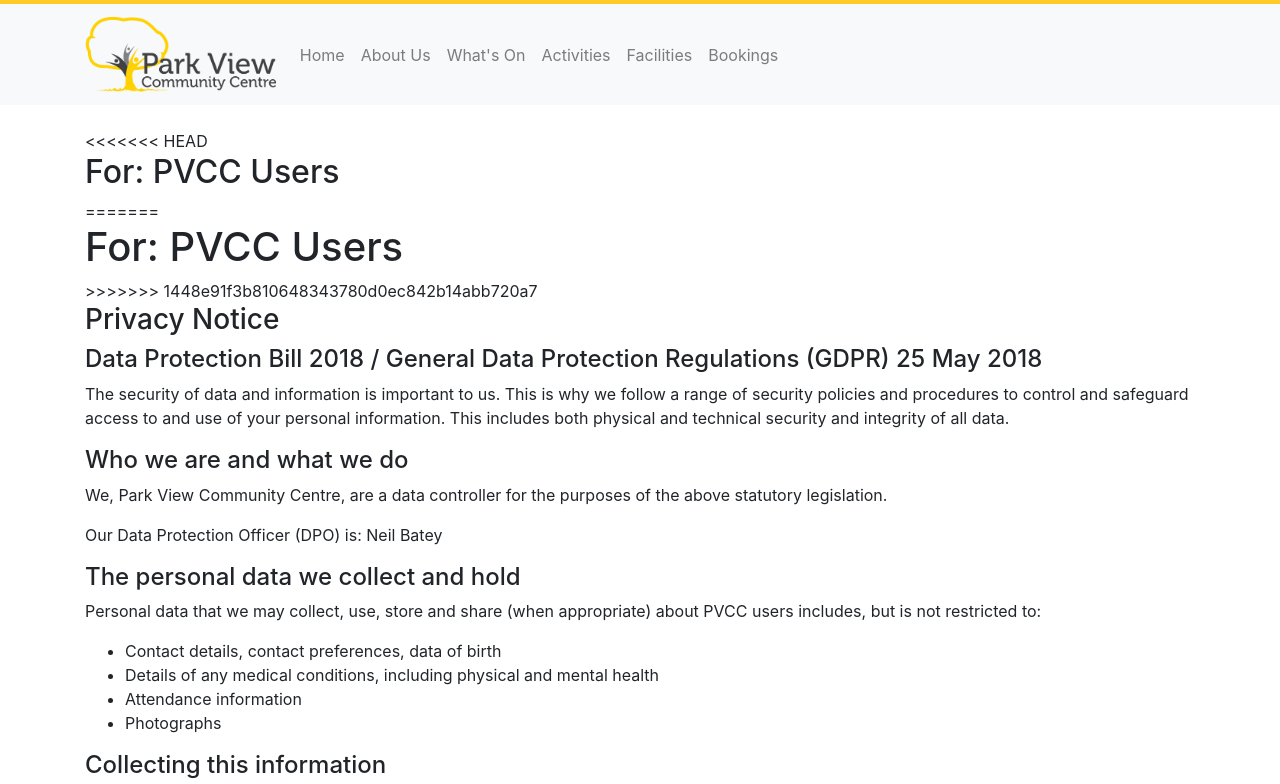
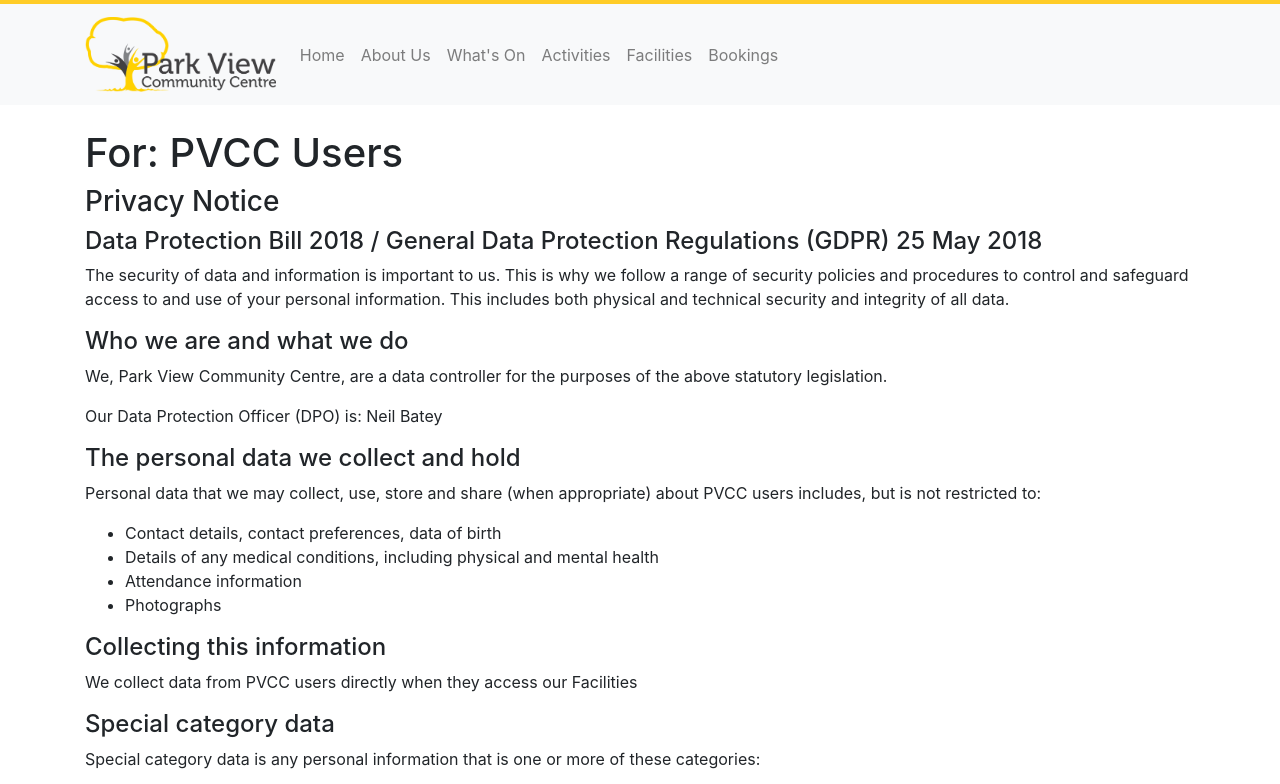
Before and after one commit to Calum-Johnston/PVCC_Website, a website: page public/gdpr.html in a window 1280 px wide. Shown: the top 784 px of the page. Drawn offline with nearby package versions, Linux system fonts and the light colour scheme.

```diff
--- a/public/gdpr.html
+++ b/public/gdpr.html
@@ -13,11 +13,7 @@
 		<div class="container">
             <div class="row py-4">
                 <div class="col-12">
-<<<<<<< HEAD
-                    <h2>For: PVCC Users</h3>
-=======
                     <h1>For: PVCC Users</h1>
->>>>>>> 1448e91f3b810648343780d0ec842b14abb720a7
 <h3>Privacy Notice</h3>
 <h4>Data Protection Bill 2018 / General Data Protection Regulations (GDPR) 25 May 2018</h4>
 <p>The security of data and information is important to us. This is why we follow a range of security policies and procedures to control and safeguard access to and use of your personal information. This includes both physical and technical security and integrity of all data.</p>
```
